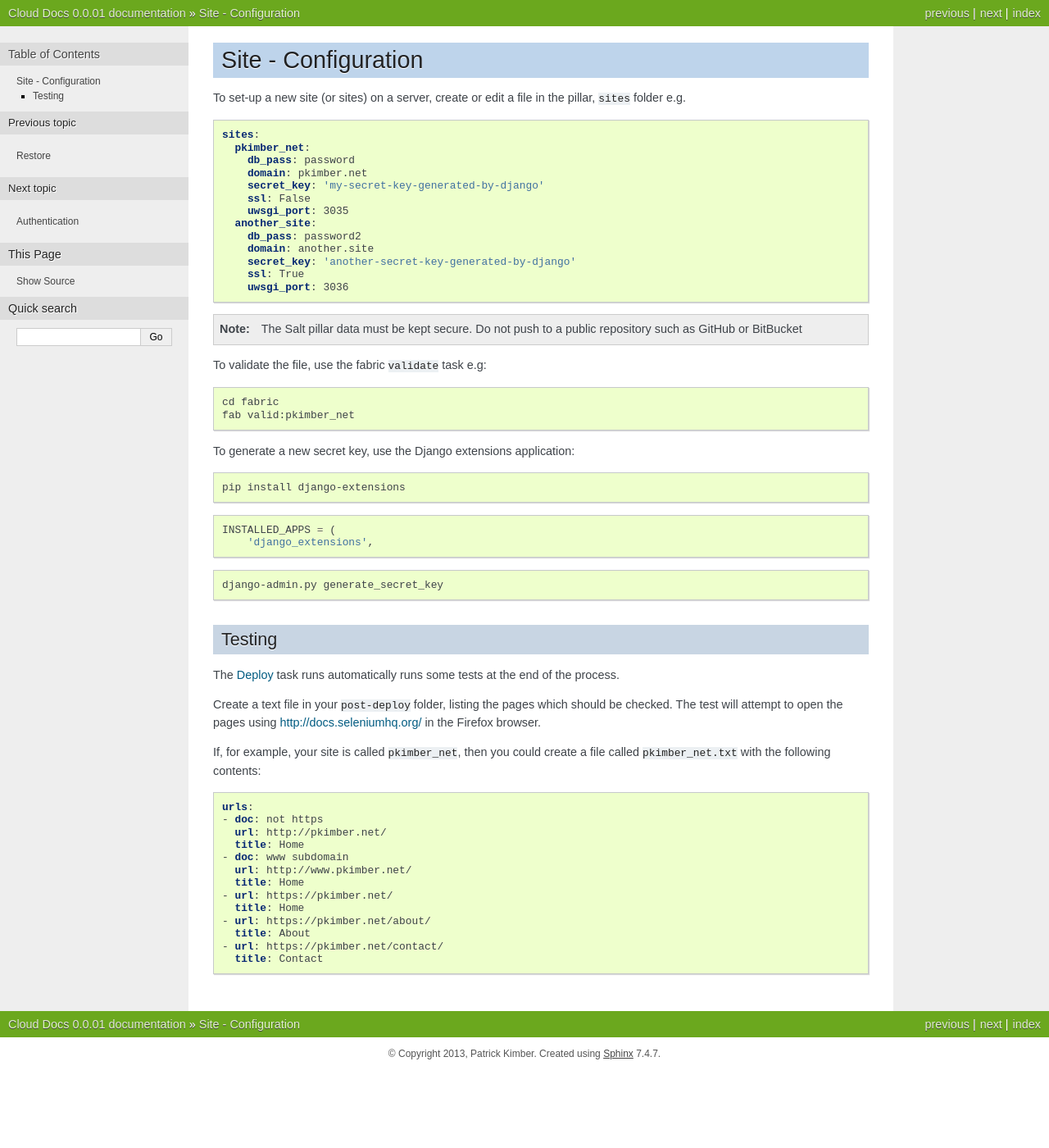
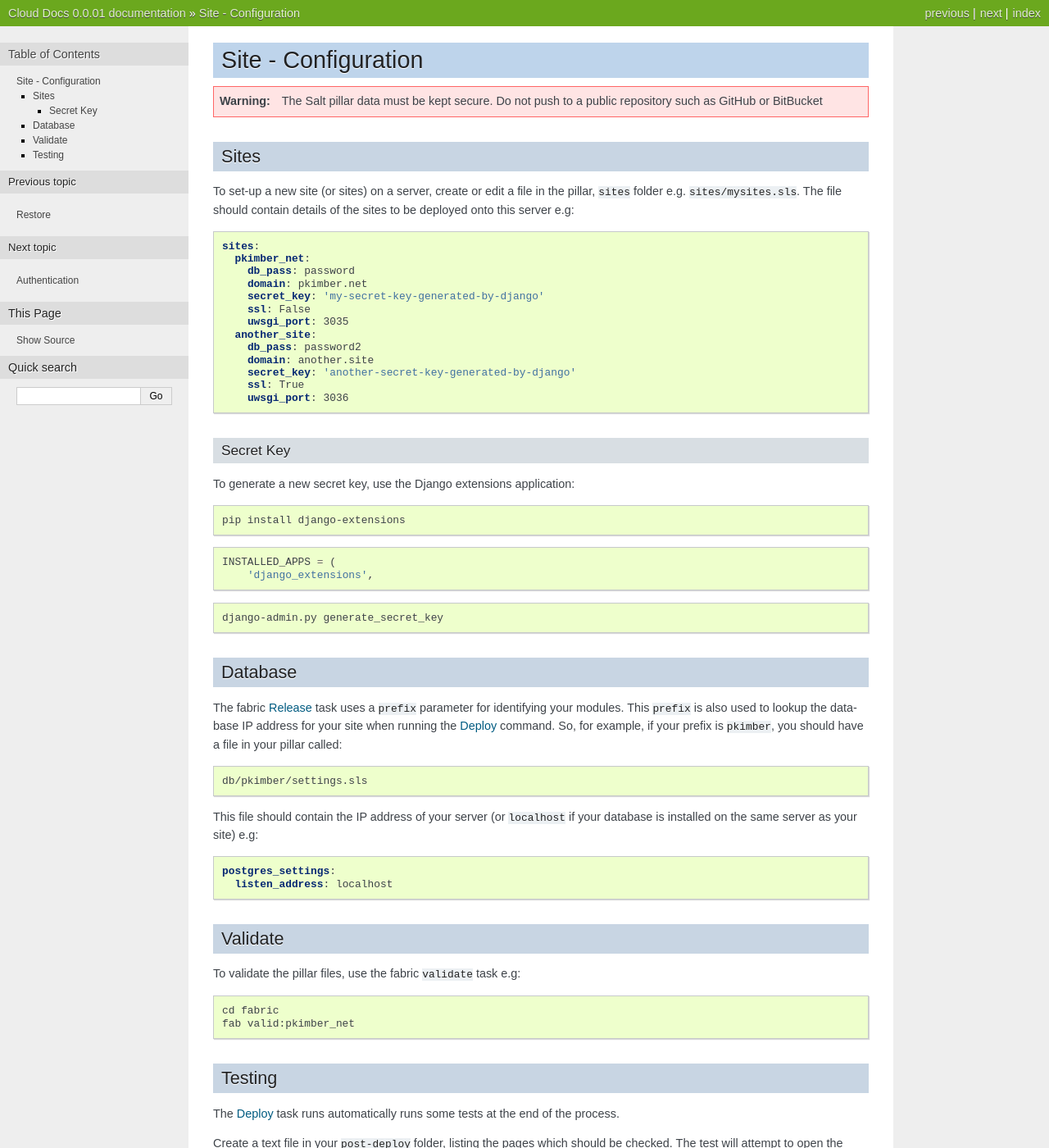
Before and after one commit to pkimber/old-docs-migrated-to-gitlab, a Sphinx documentation site: the page built from source/site-config.rst, in a window 1280 px wide and 1400 px high. Shown: the whole window at 82% size. Built offline with Sphinx 7.4.7, drawn with Linux system fonts in a browser that asks for light colours.

Commit message:
Try and explain the use of the 'prefix' parameter

```diff
--- a/source/fabric-deploy.rst
+++ b/source/fabric-deploy.rst
@@ -14,4 +14,5 @@ site ``hatherleigh_net``):
   cd fabric
   fab -H web@drop-temp -f deploy.py deploy:prefix=pkimber,name=hatherleigh_net,version=0.0.16
 
-For details on the ``prefix`` parameter, see :doc:`fabric-release`
+For details on the ``prefix`` parameter, see :doc:`fabric-release` and
+:doc:`site-config`
--- a/source/site-config.rst
+++ b/source/site-config.rst
@@ -3,8 +3,17 @@ Site - Configuration
 
 .. highlight:: yaml
 
+.. warning::
+
+  The Salt pillar data must be kept secure.  Do not push to a public repository
+  such as GitHub or BitBucket
+
+Sites
+=====
+
 To set-up a new site (or sites) on a server, create or edit a file in the
-pillar, ``sites`` folder e.g.
+pillar, ``sites`` folder e.g. ``sites/mysites.sls``.  The file should contain
+details of the sites to be deployed onto this server e.g:
 
 ::
 
@@ -22,17 +31,8 @@ pillar, ``sites`` folder e.g.
       ssl: True
       uwsgi_port: 3036
 
-.. note::
-
-  The Salt pillar data must be kept secure.  Do not push to a public repository
-  such as GitHub or BitBucket
-
-To validate the file, use the fabric ``validate`` task e.g:
-
-::
-
-  cd fabric
-  fab valid:pkimber_net
+Secret Key
+----------
 
 To generate a new secret key, use the Django extensions application:
 
@@ -48,6 +48,33 @@ To generate a new secret key, use the Django extensions application:
 ::
 
   django-admin.py generate_secret_key
+
+Database
+========
+
+The fabric :doc:`fabric-release` task uses a ``prefix`` parameter for
+identifying your modules.  This ``prefix`` is also used to lookup the
+database IP address for your site when running the :doc:`fabric-deploy`
+command.  So, for example, if your prefix is ``pkimber``, you should have a
+file in your pillar called::
+
+  db/pkimber/settings.sls
+
+This file should contain the IP address of your server (or ``localhost`` if
+your database is installed on the same server as your site) e.g::
+
+  postgres_settings:
+    listen_address: localhost
+
+Validate
+========
+
+To validate the pillar files, use the fabric ``validate`` task e.g:
+
+::
+
+  cd fabric
+  fab valid:pkimber_net
 
 Testing
 =======
```
Also changed, not shown: source/fabric-release.rst (+8 -2 lines).
